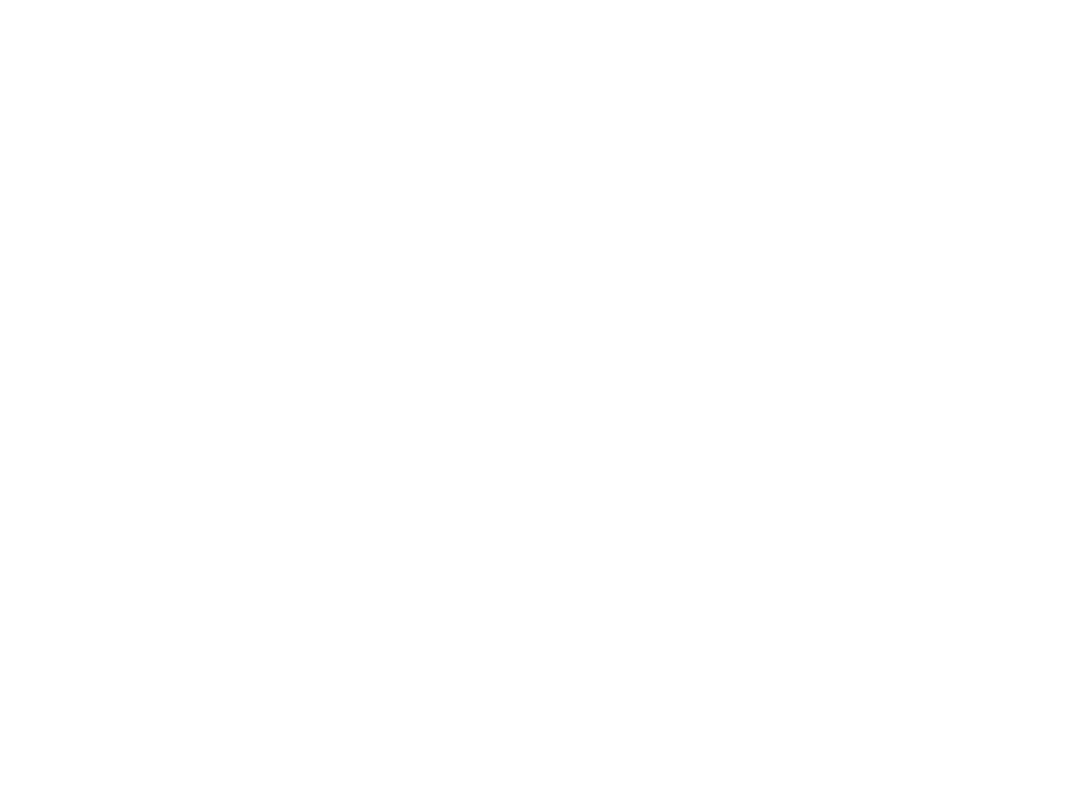
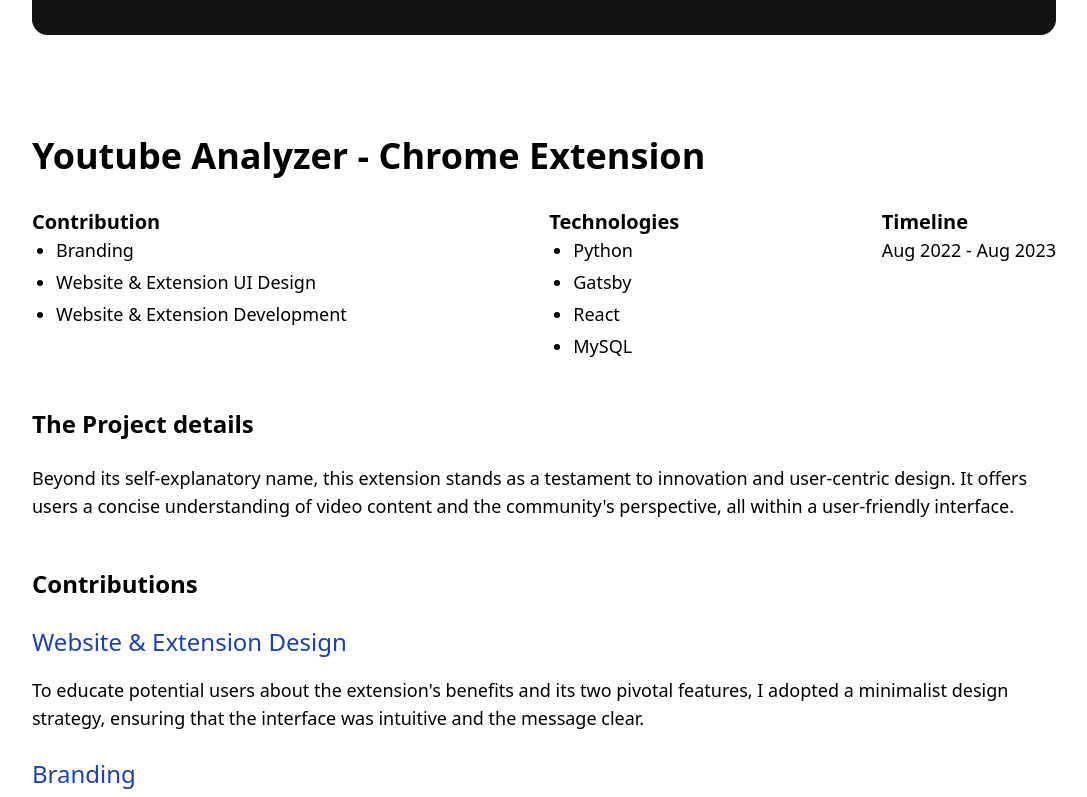
Before and after one commit to Clockcode/minimal-portfolio, a React (Create React App) app: page /projects/youtubeanalyzer in a window 1280 px wide. Shown: the part 388-1185 px from the top of the page, without its empty margins (96-1183 px from the left). Before the commit the page ends 800 px from the top, so only its background shows below. Built offline with nearby package versions, Linux system fonts and the light colour scheme.

Commit message:
youtube analyzer project is added

```diff
--- a/src/Pages/Projects/ViralNation.js
+++ b/src/Pages/Projects/ViralNation.js
@@ -20,7 +20,7 @@
           </div>
           <div className='flex flex-col'>
             <h4 className='font-semibold text-xl'>Timeline</h4>
-            <p className='text-lg font-light'>Aug 2021 - Aug 2022</p>
+            <p className='text-lg font-light'>Aug 2021 - Aug 2023</p>
           </div>
         </div>
       </div>
--- a/src/Pages/Projects/YoutubeAnalyzer.js
+++ b/src/Pages/Projects/YoutubeAnalyzer.js
@@ -1,7 +1,99 @@
 import React from 'react'
-
+import coverImage from "../../Assets/Images/analyzer_cover.png"
 export default function YoutubeAnalyzer() {
   return (
-    <div>YoutubeAnalyzer</div>
+    <div className='flex flex-col max-w-5xl mx-auto gap-12 mt-8'>
+      <div className='h-96 overflow-hidden rounded-xl'>
+        <img className='w-full bg-cover object-cover bg-top' src={coverImage} alt='viral nation cover'></img>
+      </div>
+      <div className='flex flex-col gap-8'>
+        <h1 className='font-semibold text-4xl'>Youtube Analyzer - Chrome Extension</h1>
+        <div className='flex justify-between flex-row'>
+          <div className='flex flex-col'>
+            <h4 className='font-semibold text-xl'>Contribution</h4>
+            <ul className='flex flex-col gap-1 ml-6'>
+              <li className='text-lg font-light list-disc'>Branding</li>
+              <li className='text-lg font-light list-disc'>Website & Extension UI Design</li>
+              <li className='text-lg font-light list-disc'>Website & Extension Development</li>
+            </ul>
+          </div>
+          <div className='flex flex-col'>
+            <h4 className='font-semibold text-xl'>Technologies</h4>
+            <ul className='flex flex-col gap-1 ml-6'>
+              <li className='text-lg font-light list-disc'>Python</li>
+              <li className='text-lg font-light list-disc'>Gatsby</li>
+              <li className='text-lg font-light list-disc'>React</li>
+              <li className='text-lg font-light list-disc'>MySQL</li>
+            </ul>
+          </div>
+          <div className='flex flex-col'>
+            <h4 className='font-semibold text-xl'>Timeline</h4>
+            <p className='text-lg font-light'>Aug 2022 - Aug 2023</p>
+          </div>
+        </div>
+      </div>
+      {/* TL;DR Section */}
+      {/* <div className='flex flex-col p-8 border-2 border-gray-500 rounded'>
+        <h4 className='font-semibold text-xl'>TL;DR</h4>
+        <p className='text-lg font-light'>In my first role, I encountered numerous challenges but also reaped immense learnings. My journey taught me how to manage an overwhelming workload, navigate through ambiguous requirements, and adapt to ever-changing demands of upper management.</p>
+        <div className='flex justify-end'>
+          <button className='border border-blue-500 text-blue-500 px-4 py-2 rounded hover:bg-blue-100'>I do not care, show me the visuals</button>
+        </div>
+      </div> */}
+      {/* Body Section */}
+      <body className='flex flex-col gap-12'>
+        {/* Experience Details Section */}
+        <div className='flex flex-col gap-6'>
+          <h2 className='font-semibold text-2xl'>The Project details</h2>
+          <div className='flex flex-col gap-4'>
+            <p className='text-lg font-light'>Beyond its self-explanatory name, this extension stands as a testament to innovation and user-centric design. It offers users a concise understanding of video content and the community's perspective, all within a user-friendly interface.</p>
+          </div>
+        </div>
+        {/* Contributions Section */}
+        <div className='flex flex-col gap-6'>
+          <h2 className='font-semibold text-2xl'>Contributions</h2>
+          <div className='flex flex-col gap-4'>
+            <h3 className='text-blue-800'>Website & Extension Design</h3>
+            <p className='text-lg font-light'>To educate potential users about the extension's benefits and its two pivotal features, I adopted a minimalist design strategy, ensuring that the interface was intuitive and the message clear.</p>
+          </div>
+          <div className='flex flex-col gap-4'>
+            <h3 className='text-blue-800'>Branding</h3>
+            <p className='text-lg font-light'>To create a recognizable and relatable brand identity, drawing inspiration from YouTube's iconic color palette, I designed a logo that was both simple for instant recognition and unique in its style.</p>
+          </div>
+          <div className='flex flex-col gap-4'>
+            <h3 className='text-blue-800'>Front-End Development</h3>
+            <p className='text-lg font-light'>To translate the design into a functional, responsive website, despite my reservations, I opted for MUI for its development efficiency. Throughout the process, I emphasized responsiveness to ensure optimal user experience across devices.</p>
+          </div>
+        </div>
+        {/* Challenges Section */}
+        <div className='flex flex-col gap-6'>
+          <h2 className='font-semibold text-2xl'>Challenges Faced</h2>
+          <div className='flex flex-col gap-4'>
+            <h3 className='text-blue-800'>Project Management</h3>
+            <p className='text-lg font-light'>The absence of a structured task management system led to confusion and inefficiencies.Recognizing the need for organization, we soon realized that even small teams benefit from task management tools.</p>
+          </div>
+          <div className='flex flex-col gap-4'>
+            <h3 className='text-blue-800'>Scope Creep</h3>
+            <p className='text-lg font-light'>Our enthusiasm often led us to add features prematurely, resulting in time losses and moments of demotivation. A strategic step back allowed us to define our Minimum Viable Product (MVP) and refocus our efforts on essential features.</p>
+          </div>
+          <div className='flex flex-col gap-4'>
+            <h3 className='text-blue-800'>Procrastination</h3>
+            <p className='text-lg font-light'>Like many, we faced the universal challenge of procrastination. Implementing strict deadlines and holding weekly progress meetings instilled a sense of accountability. The potential embarrassment of not showcasing progress became a driving force.</p>
+          </div>
+        </div>
+        {/* Takeaways Section */}
+        <div className='flex flex-col gap-6 mb-28'>
+          <h2 className='font-semibold text-2xl'>Takeaways</h2>
+          <div className='flex flex-col gap-4'>
+            <h3 className='text-blue-800'>Prioritize and Focus</h3>
+            <p className='text-lg font-light'>Regardless of team size, a structured task management system is invaluable.</p>
+          </div>
+          <div className='flex flex-col gap-4'>
+            <h3 className='text-blue-800'>Trust the Process</h3>
+            <p className='text-lg font-light'>Challenges are inevitable. Instead of succumbing to stress, it's crucial to believe in the journey, address issues head-on, and keep moving forward.</p>
+          </div>
+        </div>
+      </body>
+    </div>
   )
 }
--- a/src/data/Projects.json
+++ b/src/data/Projects.json
@@ -8,7 +8,7 @@
     "subtitles": ["Product Design", "Website", "Mobile App"]
   },
   {
-    "url": "/projects/viralnation",
+    "url": "/projects/youtubeanalyzer",
     "imgURL": "youtube-analyzer-widget.png",
     "alt": "Youtube Analyzer extension image",
     "title": "Youtube Analyzer",
```
Also changed, not shown: src/Assets/Images/analyzer_cover.png (added).
